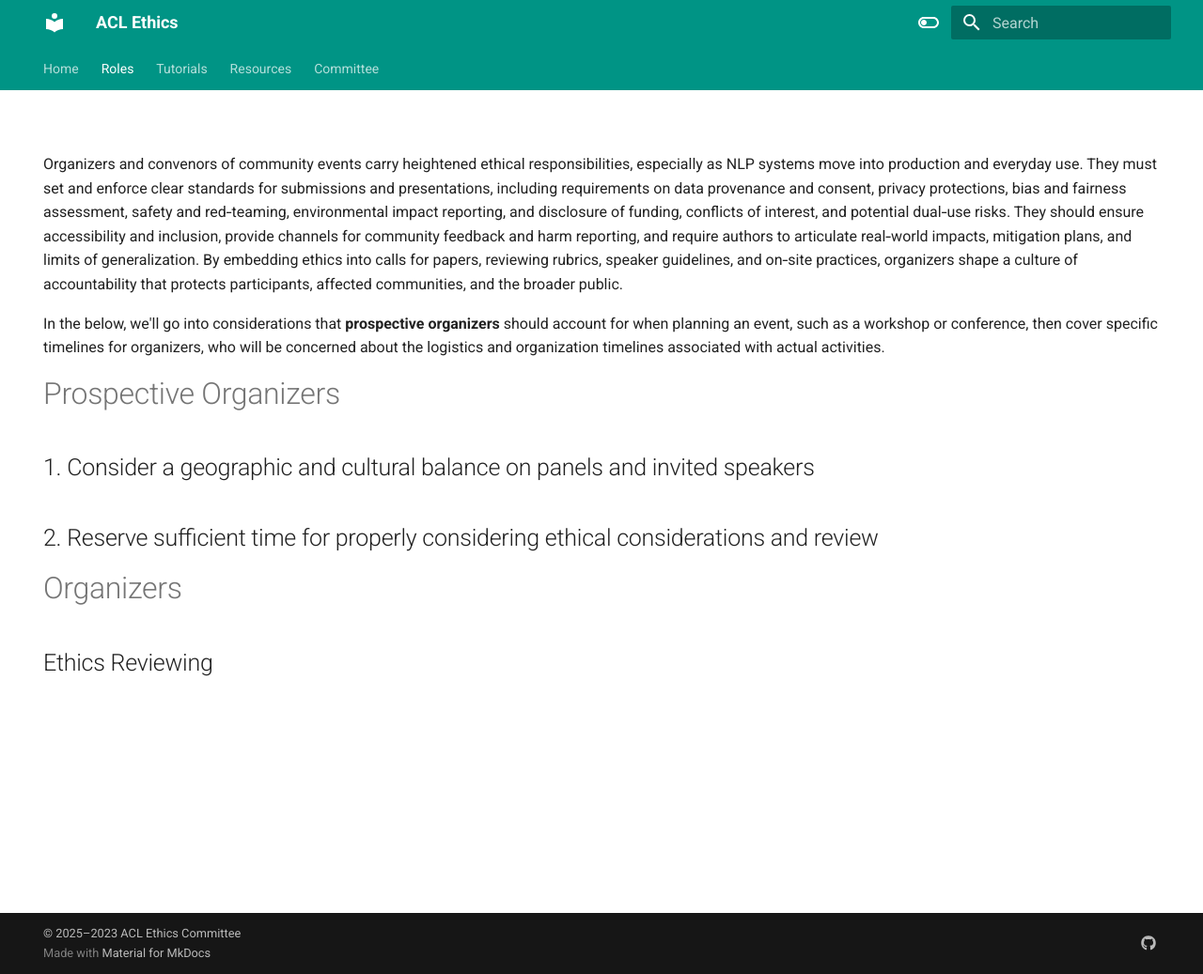
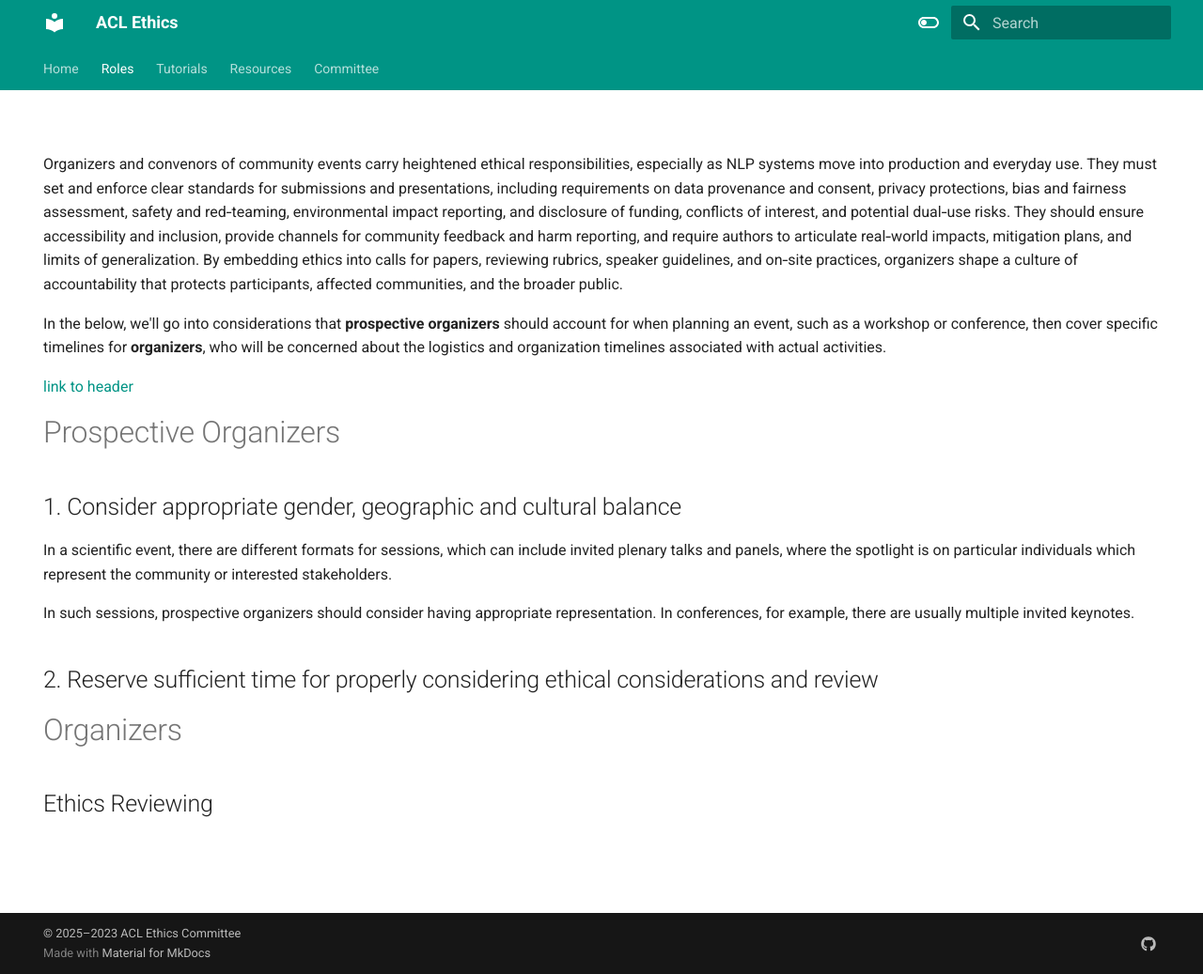
Before and after one commit to knmnyn/ethics-website, an MkDocs documentation site: the page built from docs/roles/organizers.md, in a window 1280 px wide and 1037 px high. Shown: the whole window at 94% size. Built offline with MkDocs 1.6.1 and Material for MkDocs 9.7.7, drawn with Linux system fonts in a browser that asks for light colours.

Commit message:
Populate text and demo relative links

```diff
--- a/docs/roles/organizers.md
+++ b/docs/roles/organizers.md
@@ -5,11 +5,17 @@ hide:
 ---
 Organizers and convenors of community events carry heightened ethical responsibilities, especially as NLP systems move into production and everyday use. They must set and enforce clear standards for submissions and presentations, including requirements on data provenance and consent, privacy protections, bias and fairness assessment, safety and red‑teaming, environmental impact reporting, and disclosure of funding, conflicts of interest, and potential dual‑use risks. They should ensure accessibility and inclusion, provide channels for community feedback and harm reporting, and require authors to articulate real‑world impacts, mitigation plans, and limits of generalization. By embedding ethics into calls for papers, reviewing rubrics, speaker guidelines, and on‑site practices, organizers shape a culture of accountability that protects participants, affected communities, and the broader public.
 
-In the below, we'll go into considerations that **prospective organizers** should account for when planning an event, such as a workshop or conference, then cover specific timelines for organizers, who will be concerned about the logistics and organization timelines associated with actual activities.
+In the below, we'll go into considerations that **prospective organizers** should account for when planning an event, such as a workshop or conference, then cover specific timelines for **organizers**, who will be concerned about the logistics and organization timelines associated with actual activities.
+
+[link to header](../resources/ethical-review-recommendations/index.md#2-recommendations-for-conference-chairs)
 
 # Prospective Organizers
 
-## 1. Consider a geographic and cultural balance on panels and invited speakers
+## 1. Consider appropriate gender, geographic and cultural balance
+
+In a scientific event, there are different formats for sessions, which can include invited plenary talks and panels, where the spotlight is on particular individuals which represent the community or interested stakeholders.
+
+In such sessions, prospective organizers should consider having appropriate representation.  In conferences, for example, there are usually multiple invited keynotes.
 
 ## 2. Reserve sufficient time for properly considering ethical considerations and review
 
```
